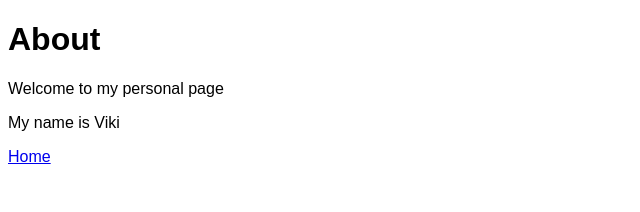
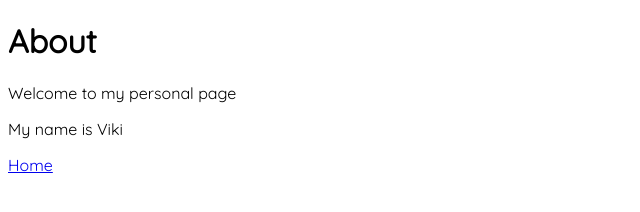
Before and after one commit to tuzaviki/tuzaviki.github.io, a plain HTML site: page about.html in a window 1280 px wide. Shown: the whole page, without its empty margins (0-640 px from the left). Drawn offline with Linux system fonts and the light colour scheme.

Commit message:
Change font to quicksand

```diff
--- a/about.html
+++ b/about.html
@@ -4,10 +4,13 @@
      <meta charset="UTF-8">
      <meta http-equiv="X-UA-Compatible" content="IE=edge">
      <meta name="viewport" content="width=device-width, initial-scale=1.0">
-     <title>about</title>
+     <link rel="preconnect" href="https://fonts.googleapis.com">
+     <link rel="preconnect" href="https://fonts.gstatic.com" crossorigin>
+     <link href="https://fonts.googleapis.com/css2?family=Quicksand&display=swap" rel="stylesheet">
+     <title>About</title>
      <style>
          body{
-            font-family: 'Quicksand', sans-serif;
+           font-family: 'Quicksand', sans-serif;
          }
      </style>
  </head>
```
